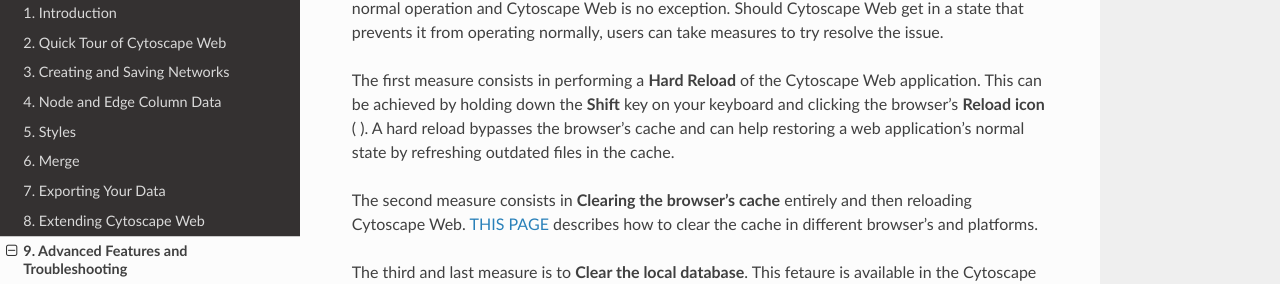
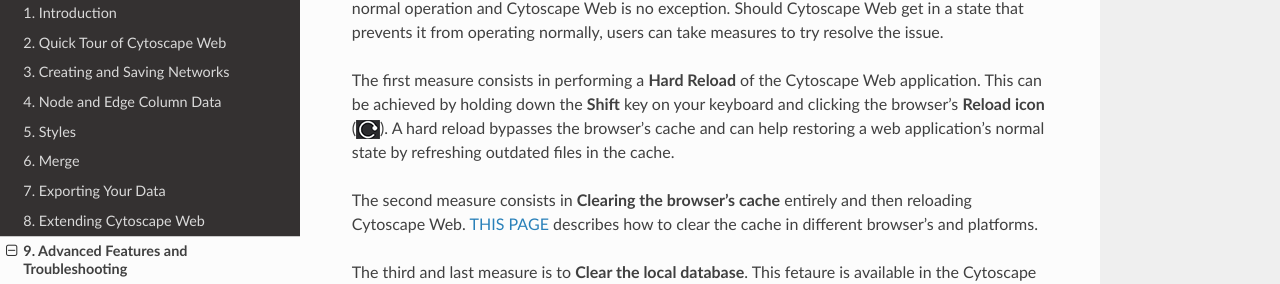
Before and after one commit to cytoscape/web-cytoscape-manual, a Sphinx documentation site: the page built from docs/Advanced.md, in a window 1280 px wide and 900 px high, scrolled down 1080 px. Shown: the part 258-542 px from the top of the window. Built offline with Sphinx 7.4.7 and the Read the Docs theme 3.1.0, drawn with Linux system fonts in a browser that asks for light colours.

Commit message:
Update Advanced.md

```diff
--- a/docs/Advanced.md
+++ b/docs/Advanced.md
@@ -39,7 +39,7 @@
 
 Web applications are complex software, sometimes they can get in an abnormal state that prevents normal operation and Cytoscape Web is no exception. Should Cytoscape Web get in a state that prevents it from operating normally, users can take measures to try resolve the issue.
 
-The first measure consists in performing a **Hard Reload** of the Cytoscape Web application. This can be achieved by holding down  the **Shift** key on your keyboard and clicking the browser's **Reload icon** ( ). A hard reload bypasses the browser's cache and can help restoring a web application's normal state by refreshing outdated files in the cache.
+The first measure consists in performing a **Hard Reload** of the Cytoscape Web application. This can be achieved by holding down  the **Shift** key on your keyboard and clicking the browser's **Reload icon** (![](_static/images/reload_icon.png)). A hard reload bypasses the browser's cache and can help restoring a web application's normal state by refreshing outdated files in the cache.
 
 The second measure consists in **Clearing the browser's cache** entirely and then reloading Cytoscape Web. [THIS PAGE](https://www.wikihow.com/Clear-Your-Browser%27s-Cache) describes how to clear the cache in different browser's and platforms.
 
```
